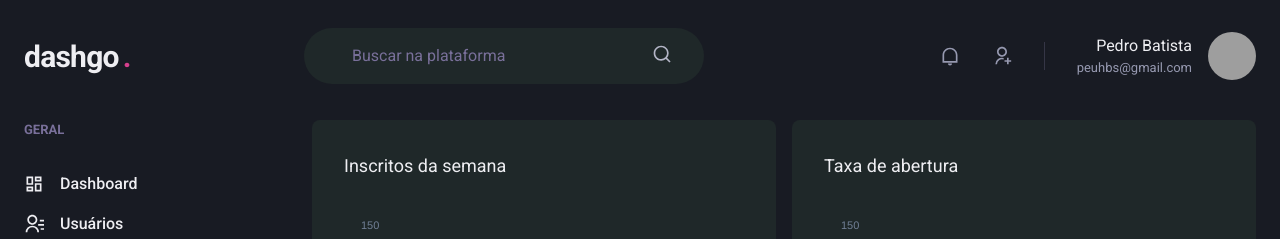
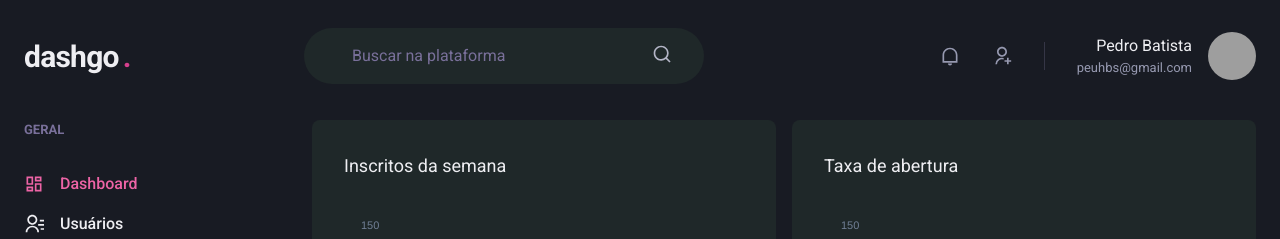
Before and after one commit to pedrohbs00/dashgo, a Next.js app: page /dashboard in a window 1280 px wide. Shown: the top 239 px of the page. Built offline with nearby package versions, Linux system fonts and the light colour scheme; grey boxes are pictures that could not be loaded.

Commit message:
:Feat: :sparkles: Added Navigation Links

```diff
--- /dev/null
+++ b/src/components/ActiveLink.tsx
@@ -0,0 +1,35 @@
+import Link, { LinkProps } from "next/link";
+import { useRouter } from "next/router";
+import { cloneElement, ReactElement } from "react";
+
+interface ActiveLinkProps extends LinkProps {
+  children: ReactElement;
+  shouldMatchExactHref?: boolean;
+}
+
+export function ActiveLink({
+  children,
+  shouldMatchExactHref = false,
+  ...rest
+}: ActiveLinkProps) {
+  const { asPath } = useRouter();
+  let isActive = false;
+
+  if (shouldMatchExactHref && (asPath === rest.href || asPath === rest.as)) {
+    isActive = true;
+  }
+
+  if (
+    !shouldMatchExactHref &&
+    (asPath.startsWith(String(rest.href)) || asPath.startsWith(String(rest.as)))
+  ) {
+    isActive = true;
+  }
+  return (
+    <Link {...rest}>
+      {cloneElement(children, {
+        color: isActive ? "pink.400" : "gray.50"
+      })}
+    </Link>
+  );
+}
--- a/src/components/Sidebar/NavLink.tsx
+++ b/src/components/Sidebar/NavLink.tsx
@@ -1,23 +1,27 @@
 import {
   Icon,
-  Link,
+  Link as ChakraLink,
   Text,
   LinkProps as ChakraLinkProps
 } from "@chakra-ui/react";
 import { ElementType } from "react";
+import { ActiveLink } from "../ActiveLink";
 
 interface NavLinkProps extends ChakraLinkProps {
   icon: ElementType;
   children: string;
+  href: string;
 }
 
-export function NavLink({ icon, children, ...rest }: NavLinkProps) {
+export function NavLink({ icon, children, href, ...rest }: NavLinkProps) {
   return (
-    <Link display="flex" alignItems="center" {...rest}>
-      <Icon as={icon} fontSize="20" />
-      <Text ml="4" fontWeight="medium">
-        {children}
-      </Text>
-    </Link>
+    <ActiveLink href={href} passHref>
+      <ChakraLink display="flex" alignItems="center" {...rest}>
+        <Icon as={icon} fontSize="20" />
+        <Text ml="4" fontWeight="medium">
+          {children}
+        </Text>
+      </ChakraLink>
+    </ActiveLink>
   );
 }
--- a/src/components/Sidebar/SidebarNav.tsx
+++ b/src/components/Sidebar/SidebarNav.tsx
@@ -12,12 +12,20 @@
   return (
     <Stack spacing="12" align="flex-start">
       <NavSection tittle="GERAL">
-        <NavLink icon={RiDashboardLine}>Dashboard</NavLink>
-        <NavLink icon={RiContactsLine}>Usuários</NavLink>
+        <NavLink icon={RiDashboardLine} href="/dashboard">
+          Dashboard
+        </NavLink>
+        <NavLink icon={RiContactsLine} href="/users">
+          Usuários
+        </NavLink>
       </NavSection>
       <NavSection tittle="AUTOMAÇÃO">
-        <NavLink icon={RiInputMethodLine}>Formulários</NavLink>
-        <NavLink icon={RiGitMergeLine}>Automação</NavLink>
+        <NavLink icon={RiInputMethodLine} href="/forms">
+          Formulários
+        </NavLink>
+        <NavLink icon={RiGitMergeLine} href="/automation">
+          Automação
+        </NavLink>
       </NavSection>
     </Stack>
   );
--- a/src/pages/users/create.tsx
+++ b/src/pages/users/create.tsx
@@ -12,6 +12,7 @@
 import { Header } from "@/components/Header";
 import { Sidebar } from "@/components/Sidebar";
 import { Input } from "@/components/Form/Input";
+import Link from "next/link";
 
 export default function CreateUser() {
   return (
@@ -45,7 +46,9 @@
 
           <Flex mt="8" justify="flex-end">
             <HStack spacing="4">
-              <Button colorScheme="whiteAlpha">Cancelar</Button>
+              <Link href="/users" passHref>
+                <Button colorScheme="whiteAlpha">Cancelar</Button>
+              </Link>
               <Button colorScheme="pink">Salvar</Button>
             </HStack>
           </Flex>
--- a/src/pages/users/index.tsx
+++ b/src/pages/users/index.tsx
@@ -19,6 +19,7 @@
 import { Sidebar } from "@/components/Sidebar";
 import { RiAddLine, RiPencilLine } from "react-icons/ri";
 import { Pagination } from "@/components/Pagination";
+import Link from "next/link";
 
 export default function UserList() {
   const isWideVersion = useBreakpointValue({
@@ -38,6 +39,7 @@
             <Heading size="lg" fontWeight="normal">
               Usuários
             </Heading>
+            <Link href="/users/create" passHref>
               <Button
                 as="a"
                 size="sm"
@@ -47,6 +49,7 @@
               >
                 Criar novo
               </Button>
+            </Link>
           </Flex>
           <Table colorScheme="whiteAlpha">
             <Thead>
```
Lines whose indentation alone changed are shown as unchanged.
